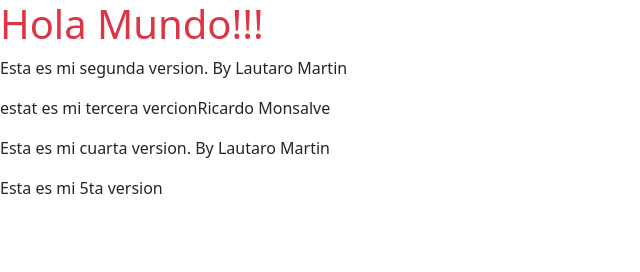
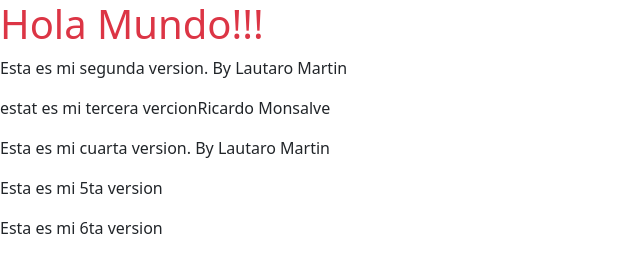
Before and after one commit to Tablonimus/HolaMundoConReadme, a plain HTML site: page index.html in a window 1280 px wide. Shown: the whole page, without its empty margins (0-640 px from the left). Drawn offline with nearby package versions, Linux system fonts and the light colour scheme.

Commit message:
version 6

```diff
--- a/index.html
+++ b/index.html
@@ -26,5 +26,6 @@
     <p>estat es mi tercera vercionRicardo Monsalve</p>
     <p>Esta es mi cuarta version. By Lautaro Martin</p>
     <p>Esta es mi 5ta version</p>
+    <p>Esta es mi 6ta version</p>
   </body>
 </html>
```
